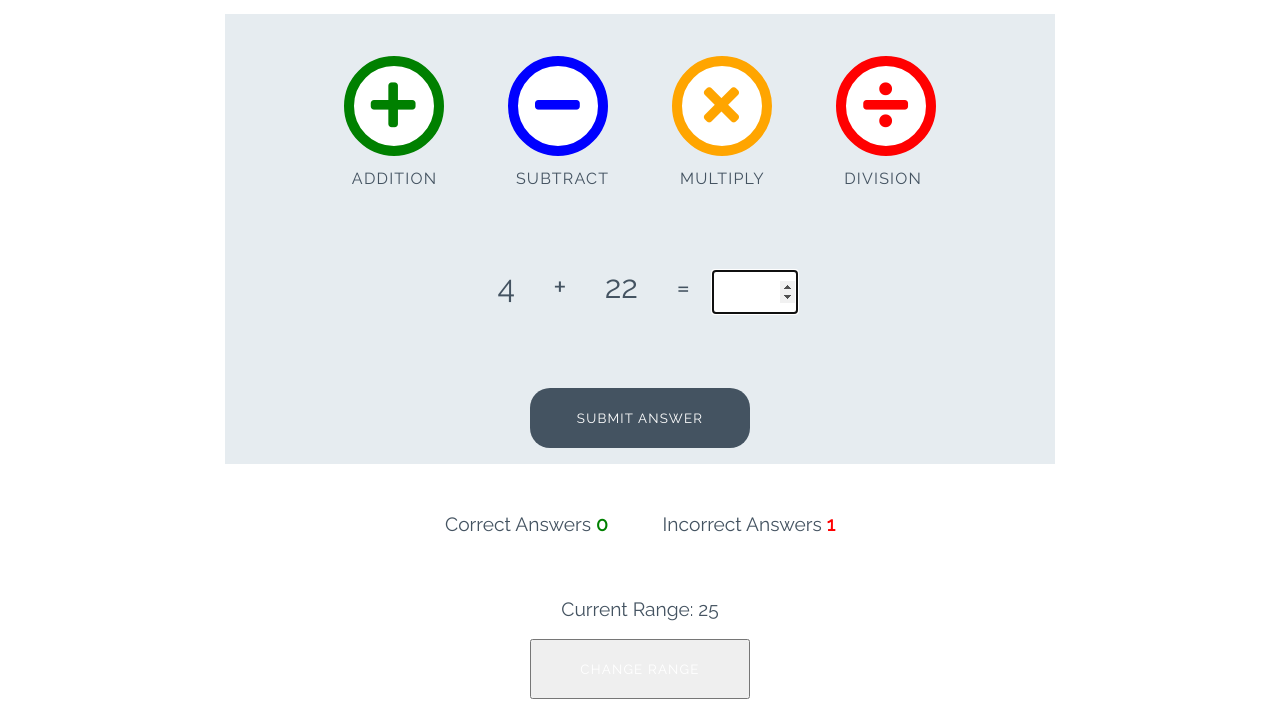
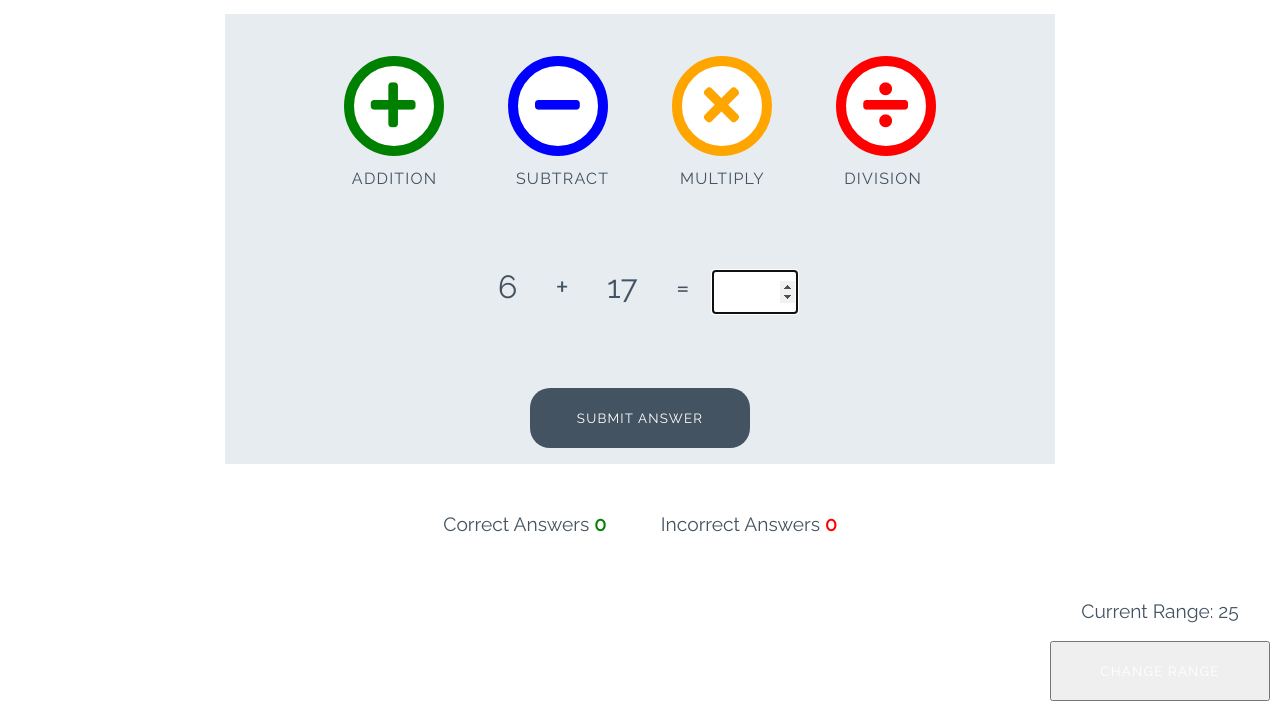
Before and after one commit to Oscar-Ivs/vscode-projects, a plain HTML site: page Math/index.html in a window 1280 px wide. Both pictures are taken after typing "5" into the empty fields and a click on the button "SUBMIT ANSWER". Shown: the part 89-800 px from the top of the page. Drawn offline with Linux system fonts and the light colour scheme.

Commit message:
Updated code for range options

```diff
--- a/Math/assets/css/style.css
+++ b/Math/assets/css/style.css
@@ -232,6 +232,13 @@ body {
     }
 }
 
+.range-area {
+    position: fixed;
+    bottom: 10px;
+    right: 10px;
+}
+
+
 @media (max-width: 320px) {
     .game-area {
         height: 70vh;
--- a/Math/assets/js/script.js
+++ b/Math/assets/js/script.js
@@ -1,16 +1,29 @@
-// Wait for the DOM to finish loading before running the game
-// Get the button elements and add event listeners to them
-
 document.addEventListener("DOMContentLoaded", function() {
     let buttons = document.getElementsByTagName("button");
+    const rangeButton = document.getElementById('change-range');
+    const rangeDisplay = document.getElementById('max-range');
+    let maxRange = 25;
+
+    rangeButton.addEventListener('click', () => {
+        const newRange = prompt('Enter new range (1-99):', maxRange);
+        if (newRange && !isNaN(newRange) && newRange > 0 && newRange < 100) {
+            maxRange = newRange;
+            rangeDisplay.textContent = maxRange;
+        }
+    });
 
     for (let button of buttons) {
         button.addEventListener("click", function() {
-            if (this.getAttribute("data-type") === "submit") {
+            let gameType = this.getAttribute("data-type");
+            console.log("Button clicked:", this);
+            console.log("Game type:", gameType);
+
+            if (gameType) {
+                runGame(gameType);
+            } else if (this.getAttribute("data-type") === "submit") {
                 checkAnswer();
             } else {
-                let gameType = this.getAttribute("data-type");
-                runGame(gameType);
+                alert("Unknown game type: null");
             }
         });
     }
@@ -23,40 +36,26 @@ document.addEventListener("DOMContentLoaded", function() {
 
     runGame("addition");
 
-});
-
-/**
- * The main game "loop", called when the script is first loaded
- * and after the user's answer has been processed
- */
     function runGame(gameType) {
-
         document.getElementById("answer-box").value = "";
         document.getElementById("answer-box").focus();
 
-    // Creates two random numbers between 1 and 25
-    let num1 = Math.floor(Math.random() * 25) + 1;
-    let num2 = Math.floor(Math.random() * 25) + 1;
+        let num1 = Math.floor(Math.random() * maxRange) + 1;
+        let num2 = Math.floor(Math.random() * maxRange) + 1;
 
         if (gameType === "addition") {
             displayAdditionQuestion(num1, num2);
         } else if (gameType === "multiply") {
             displayMultiplyQuestion(num1, num2);
-    } else if (gameType === "subtract" ) {
+        } else if (gameType === "subtract") {
             displaySubtractQuestion(num1, num2);
         } else {
             alert(`Unknown game type: ${gameType}`);
             throw `Unknown game type: ${gameType}. Aborting!`;
         }
-
     }
 
-/**
- * Checks the answer against the first element in
- * the returned calculateCorrectAnswer array
- */
     function checkAnswer() {
-
         let userAnswer = parseInt(document.getElementById("answer-box").value);
         let calculatedAnswer = calculateCorrectAnswer();
         let isCorrect = userAnswer === calculatedAnswer[0];
@@ -70,15 +69,9 @@ function checkAnswer() {
         }
 
         runGame(calculatedAnswer[1]);
-
     }
 
-/**
- * Gets the operands (the numbers) and the operator (plus, minus etc)
- * directly from the dom, and returns the correct answer.
- */
     function calculateCorrectAnswer() {
-
         let operand1 = parseInt(document.getElementById('operand1').innerText);
         let operand2 = parseInt(document.getElementById('operand2').innerText);
         let operator = document.getElementById("operator").innerText;
@@ -93,49 +86,33 @@ function calculateCorrectAnswer() {
             alert(`Unimplemented operator ${operator}`);
             throw `Unimplemented operator ${operator}. Aborting!`;
         }
-
     }
 
-/**
- * Gets the current score from the DOM and increments it by 1
- */
     function incrementScore() {
-
         let oldScore = parseInt(document.getElementById("score").innerText);
         document.getElementById("score").innerText = ++oldScore;
-
     }
 
-/**
- * Gets the current tally of incorrect answers from the DOM and increments it by 1
- */
     function incrementWrongAnswer() {
-
         let oldScore = parseInt(document.getElementById("incorrect").innerText);
         document.getElementById("incorrect").innerText = ++oldScore;
-
     }
 
     function displayAdditionQuestion(operand1, operand2) {
-
         document.getElementById('operand1').textContent = operand1;
         document.getElementById('operand2').textContent = operand2;
         document.getElementById('operator').textContent = "+";
-
     }
 
     function displaySubtractQuestion(operand1, operand2) {
-
         document.getElementById("operand1").textContent = operand1 > operand2 ? operand1 : operand2;
         document.getElementById("operand2").textContent = operand1 > operand2 ? operand2 : operand1;
         document.getElementById('operator').textContent = "-";
-
     }
 
     function displayMultiplyQuestion(operand1, operand2) {
-
         document.getElementById('operand1').textContent = operand1;
         document.getElementById('operand2').textContent = operand2;
         document.getElementById('operator').textContent = "x";
-
     }
+});
```
Also changed, not shown: Math/index.html (+1 -10 lines). Lines whose indentation alone changed are shown as unchanged.
